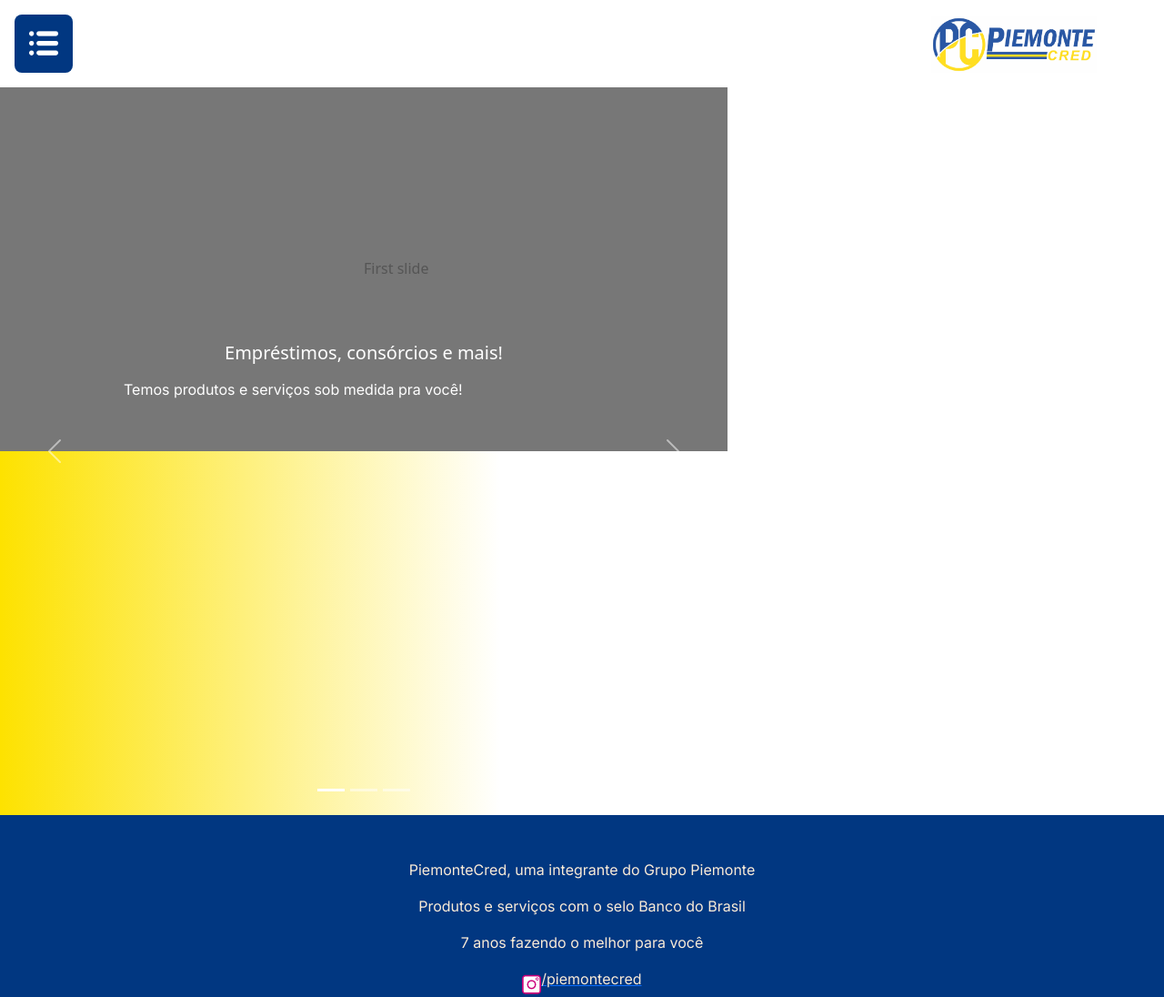
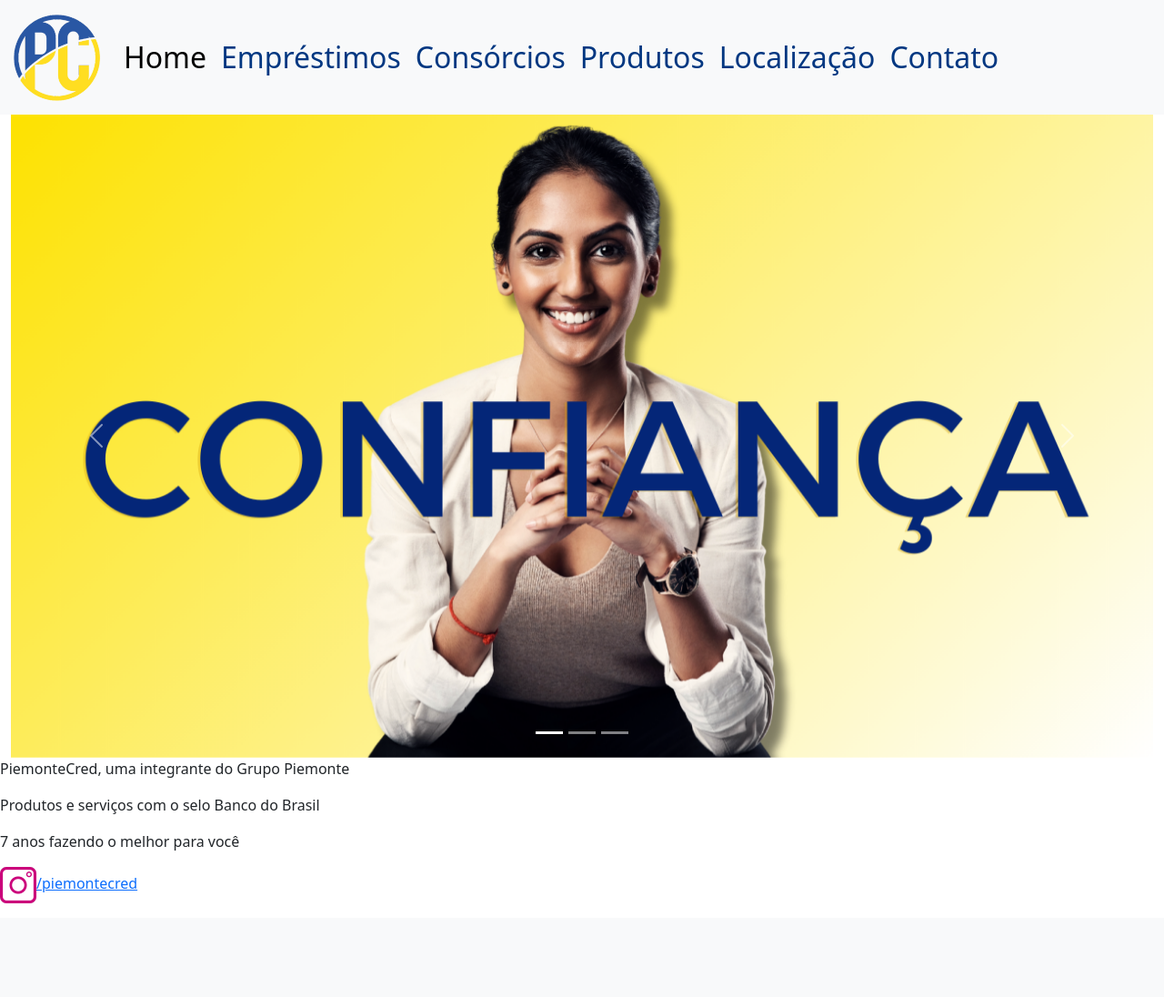
Before and after one commit to pablobagano/piemonte_v3, a Django app: page / in a window 1280 px wide. Shown: the whole page at 91% size. After the commit the page ends 993 px from the top, so only its background shows below. Run offline with Django 4.2, Linux system fonts and the light colour scheme; parts of the project's set-up code (start-up, migrations or seed data) failed here and were passed over.

Commit message:
Header modifications

```diff
--- a/setup/static/styles/styles.css
+++ b/setup/static/styles/styles.css
@@ -1,130 +1,4 @@
-header {
-    display: flex;
-
+.nav-link{
+    font-size: 4vh;
+    color: #013781;
 }
-.links{
-    position: relative;
-    display: inline-block;
-    padding: 1em;
-  }
-.dropbtn {
-    background-color: #013781;
-    border-radius: 0.5em;
-    color: white;
-    padding: 1rem;
-    font-size: 1rem;
-    border: none;
-    cursor: pointer;
-  }
-.dropbtn:hover, .dropbtn:focus{
-    background-color: #2980B9;
- }
-
-.conteudoMenu{
-    display: none;
-    border-radius: 20%;
-    position: absolute;
-    background-color: #f1f1f1;
-    min-width: 10rem;
-    box-shadow: 0em 0.5em 1em 1em rgba(0,0,0,0.2);
-    z-index: 1;
-}
-
-.conteudoMenu a {
-    color: #013781;
-    font-family: 'Inter', sans-serif;
-    font-weight: 600;
-    font-size: 1.5em;
-    text-transform: uppercase;
-    padding: 0.75em 1em;
-    text-decoration: none;
-    display: block;
-}
-
-.conteudoMenu a:hover{
-    background-color: #184675;
-    color: antiquewhite;
-}
-
-.conteudoMenu a {background-color: #f1f1f1;}
-
-.show{display: block;}
-
-#menu-icon{
-    width: 2em;
-    pointer-events: none;
-}
-.logo-div{
-    width: 50%;
-    padding: 1em;
-    align-self: flex-end;
-}
-#logo-piemonte{
-    width: 30%;
-    margin-left: 150%;
-}
-footer{
-    height: 25vh;
-    background-color: #013781;
-}
-.footer-info{
-    display: block;
-    padding-top: 2em;
-}
-.footer-info p{
-    color: antiquewhite;
-    text-align: center;
-    font-family: 'Inter', sans-serif;
-}
-#logo-instagram{
-    width: 1.3em;
-    height: auto;
-    transform: translate(0, 0.3em)
-}
-h1{
-    text-transform: uppercase;
-    font-family: 'Antonio', sans-serif;
-    text-align: center;
-}
-p {
-    font-family: 'Inter', sans-serif;
-    text-align: left;
-    margin: 1em;
-}
-.main{
-    background: #FDE200;
-    background: -moz-linear-gradient(left, #FDE200 0%, #FFFFFF 43%, #FFFFFF 100%);
-    background: -webkit-linear-gradient(left, #FDE200 0%, #FFFFFF 43%, #FFFFFF 100%);
-    background: linear-gradient(to right, #FDE200 0%, #FFFFFF 43%, #FFFFFF 100%);
-    width: 100%;
-    height: 100vh;
-    display: flex;
-}
-.main h1{
-    color: #013781;
-    font-size: 5em;
-    margin: 0.3em;
-}
-#home-text{
-    width: 50%;
-    padding: 1em;
-}
-#home-text p{
-    font-size: 1.8em;
-    line-height: 1.3em;
-}
-#whatsapp-home{
-    margin-left: 1em;
-}
-#whatsapp-logo-home{
-    width: 10%;
-}
-#home-pic-frame{
-    width: 100%;
-    padding: 1em;
-}
-#home-pic{
-    width: 50%;
-    margin-top: 2em;
-    border-radius: 50% 50% 50% 50%;
-}
--- a/templates/partials/_header.html
+++ b/templates/partials/_header.html
@@ -1,17 +1,33 @@
 {% load static %}
 <header>
-<div class="links">
-    <button class="dropbtn" ><img src="{% static 'assets/menu.png' %}" alt="" id="menu-icon"></button>
-    <div id="meuMenu" class="conteudoMenu">
-        <a href="{% url 'index' %}" class="link">home</a>
-        <a href="{% url 'emprestimos' %}" class="link">empréstimos</a>
-        <a href="{% url 'consorcios' %}" class="link">consórcios</a>
-        <a href="{% url 'produtos' %}" class="link">produtos</a>
-        <a href="{% url 'localizacao' %}" class="link">localização</a>
-        <a href="{% url 'contato' %}" class="link">contato</a>
+<nav class="navbar navbar-expand-lg bg-body-tertiary">
+    <div class="container-fluid">
+      <a class="navbar-brand" href="{% url 'index' %}"><img src="{% static 'assets/logo-pc.png' %}" alt="" id="logo-piemonte"></a>
+      <button class="navbar-toggler" type="button" data-bs-toggle="collapse" data-bs-target="#navbarSupportedContent" aria-controls="navbarSupportedContent" aria-expanded="false" aria-label="Toggle navigation">
+        <span class="navbar-toggler-icon"></span>
+      </button>
+      <div class="collapse navbar-collapse" id="navbarSupportedContent">
+        <ul class="navbar-nav me-auto mb-2 mb-lg-0">
+          <li class="nav-item">
+            <a class="nav-link active" aria-current="page" href="{% url 'index' %}">Home</a>
+          </li>
+          <li class="nav-item">
+            <a class="nav-link" href="{% url 'emprestimos' %}">Empréstimos</a>
+          </li>
+          <li class="nav-item">
+            <a class="nav-link" href="{% url 'consorcios' %}">Consórcios</a>
+          </li>
+          <li class="nav-item">
+            <a class="nav-link" href="{% url 'produtos' %}">Produtos</a>
+          </li>
+          <li class="nav-item">
+            <a class="nav-link" href="{% url 'localizacao' %}">Localização</a>
+          </li>
+          <li class="nav-item">
+            <a class="nav-link" href="{% url 'contato' %}">Contato</a>
+          </li>
+        </ul>
+      </div>
     </div>
-</div>
-<div class="logo-div">
-    <img src="{% static 'assets/logo.jpeg' %}" alt="" id="logo-piemonte">
-</div>
+  </nav>
 </header>
--- a/templates/piemonte/index.html
+++ b/templates/piemonte/index.html
@@ -1,44 +1,34 @@
 {% extends "piemonte/base.html" %}
 {% load static %}
 {% block content %}
-<div class="main">
-  <div id="carouselExampleCaptions" class="carousel slide">
+<div class="container-fluid">
+  <!-- data-bs-ride="carousel"  -->
+  <div id="carouselExampleIndicators" class="carousel slide" data-bs-ride="carousel">
     <div class="carousel-indicators">
-      <button type="button" data-bs-target="#carouselExampleCaptions" data-bs-slide-to="0" class="active" aria-label="Slide 1" aria-current="true"></button>
-      <button type="button" data-bs-target="#carouselExampleCaptions" data-bs-slide-to="1" aria-label="Slide 2" class=""></button>
-      <button type="button" data-bs-target="#carouselExampleCaptions" data-bs-slide-to="2" aria-label="Slide 3" class=""></button>
+      <button type="button" data-bs-target="#carouselExampleIndicators" data-bs-slide-to="0" class="active" aria-current="true" aria-label="Slide 1"></button>
+      <button type="button" data-bs-target="#carouselExampleIndicators" data-bs-slide-to="1" aria-label="Slide 2"></button>
+      <button type="button" data-bs-target="#carouselExampleIndicators" data-bs-slide-to="2" aria-label="Slide 3"></button>
     </div>
     <div class="carousel-inner">
       <div class="carousel-item active">
-        <svg class="bd-placeholder-img bd-placeholder-img-lg d-block w-100" width="800" height="400" xmlns="http://www.w3.org/2000/svg" role="img" aria-label="Placeholder: First slide" preserveAspectRatio="xMidYMid slice" focusable="false"><title>Placeholder</title><rect width="100%" height="100%" fill="#777"></rect><text x="50%" y="50%" fill="#555" dy=".3em">First slide</text></svg>
-        <div class="carousel-caption d-none d-md-block">
-          <h5>Empréstimos, consórcios e mais!</h5>
-          <p>Temos produtos e serviços sob medida pra você!</p>
-        </div>
+        <img src="{% static 'assets/home-pic.png' %}" class="d-block w-100" alt="...">
       </div>
       <div class="carousel-item">
-        <svg class="bd-placeholder-img bd-placeholder-img-lg d-block w-100" width="800" height="400" xmlns="http://www.w3.org/2000/svg" role="img" aria-label="Placeholder: Second slide" preserveAspectRatio="xMidYMid slice" focusable="false"><title>Placeholder</title><rect width="100%" height="100%" fill="#666"></rect><text x="50%" y="50%" fill="#444" dy=".3em">Second slide</text></svg>
-        <div class="carousel-caption d-none d-md-block">
-          <h5>Second slide label</h5>
-          <p>Some representative placeholder content for the second slide.</p>
-        </div>
+        <img src="{% static 'assets/home-pic2.png' %}" class="d-block w-100" alt="...">
       </div>
       <div class="carousel-item">
-        <svg class="bd-placeholder-img bd-placeholder-img-lg d-block w-100" width="800" height="400" xmlns="http://www.w3.org/2000/svg" role="img" aria-label="Placeholder: Third slide" preserveAspectRatio="xMidYMid slice" focusable="false"><title>Placeholder</title><rect width="100%" height="100%" fill="#555"></rect><text x="50%" y="50%" fill="#333" dy=".3em">Third slide</text></svg>
-        <div class="carousel-caption d-none d-md-block">
-          <h5>Third slide label</h5>
-          <p>Some representative placeholder content for the third slide.</p>
-        </div>
+        <img src="{% static 'assets/home-pic3.png' %}" class="d-block w-100" alt="...">
       </div>
     </div>
-    <button class="carousel-control-prev" type="button" data-bs-target="#carouselExampleCaptions" data-bs-slide="prev">
+    <button class="carousel-control-prev" type="button" data-bs-target="#carouselExampleIndicators" data-bs-slide="prev">
       <span class="carousel-control-prev-icon" aria-hidden="true"></span>
       <span class="visually-hidden">Previous</span>
     </button>
-    <button class="carousel-control-next" type="button" data-bs-target="#carouselExampleCaptions" data-bs-slide="next">
+    <button class="carousel-control-next" type="button" data-bs-target="#carouselExampleIndicators" data-bs-slide="next">
       <span class="carousel-control-next-icon" aria-hidden="true"></span>
       <span class="visually-hidden">Next</span>
     </button>
   </div>
 </div>
+</div>
 {% endblock content %}
```
Also changed, not shown: templates/piemonte/__index.html (deleted, +0 -12 lines), setup/static/assets/home-pic.png, setup/static/assets/home-pic2.png (added), setup/static/assets/home-pic3.png (added), setup/static/assets/logo-pc.png (added), setup/static/assets/logo.png (added).
